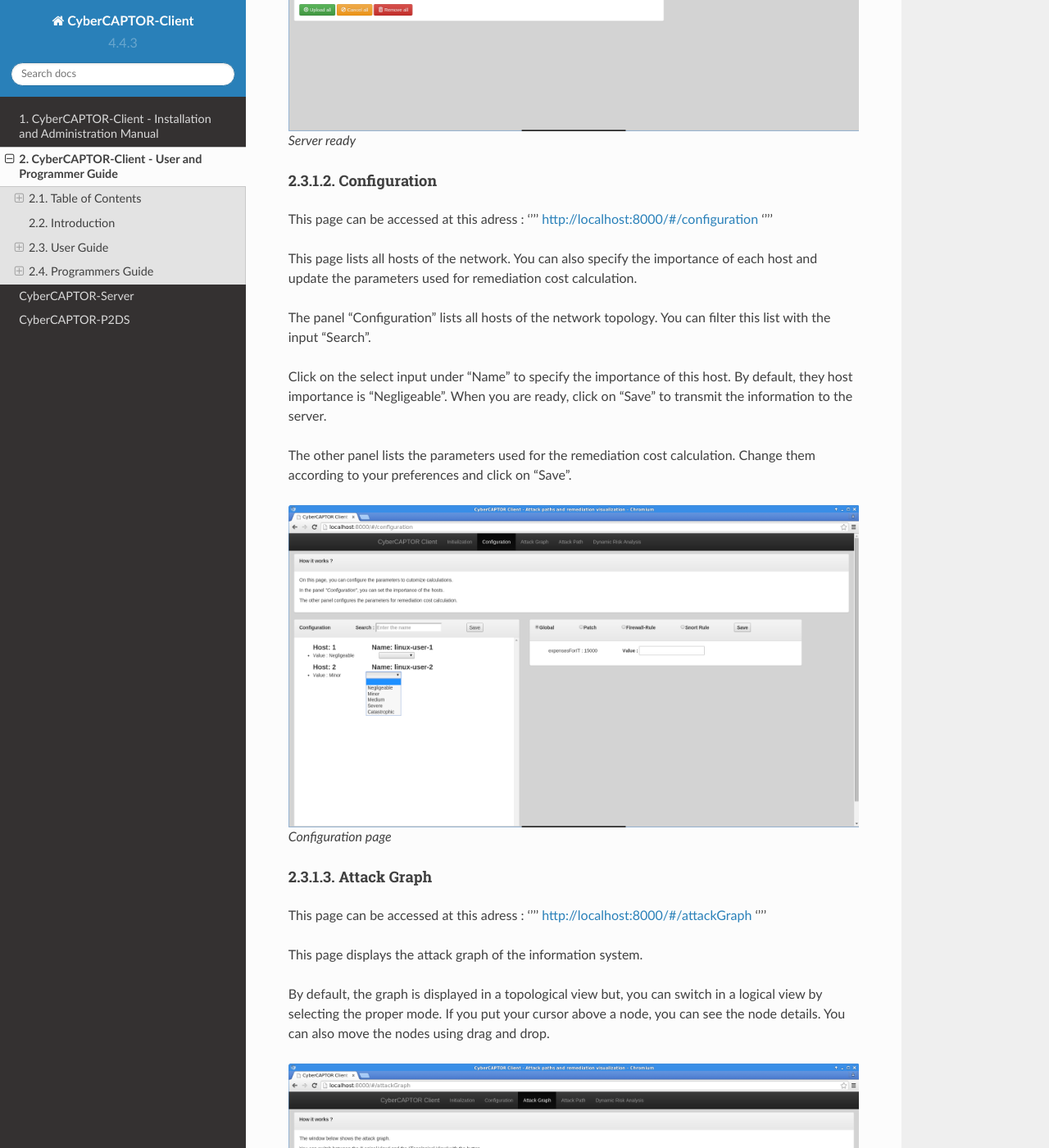
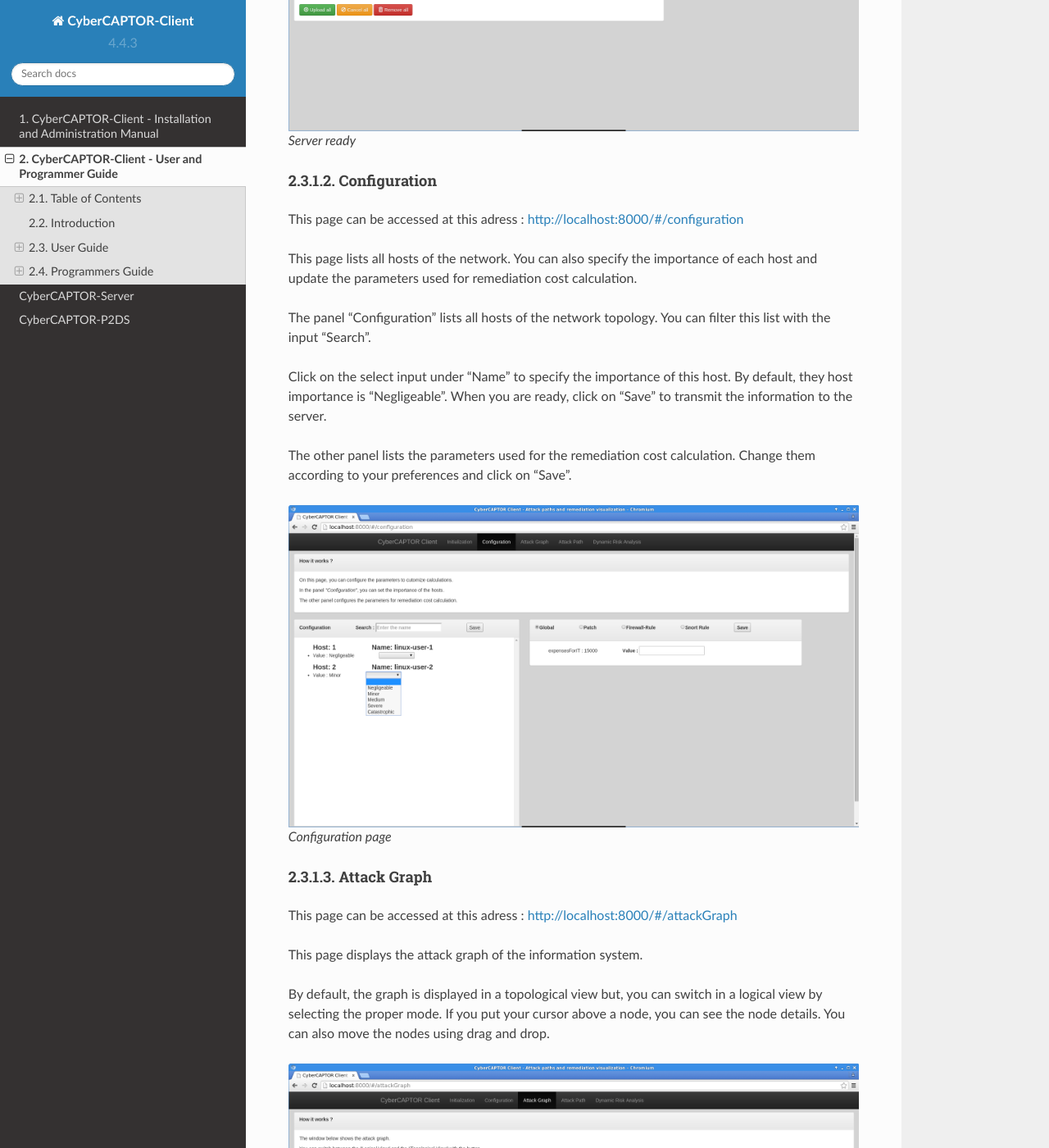
Before and after one commit to fiware-cybercaptor/cybercaptor-client, a Sphinx documentation site: the page built from doc/UserAndProgrammersManual.rst, in a window 1280 px wide and 1400 px high, scrolled down 2410 px. Shown: the whole window at 82% size. Built offline with Sphinx 7.4.7 and the Read the Docs theme 2.0.0, drawn with Linux system fonts in a browser that asks for light colours; some of the changed text lies outside the part shown.

Commit message:
update documentation

```diff
--- a/doc/UserAndProgrammersManual.rst
+++ b/doc/UserAndProgrammersManual.rst
@@ -80,8 +80,7 @@
 Initialization
 ~~~~~~~~~~~~~~
 
-This page can be accessed at this adress : ''''
-http://localhost:8000/#/welcome ''''
+This page can be accessed at this adress : http://localhost:8000/#/welcome
 
 This page initializes the server with data provided in the topological
 XML file.
@@ -107,8 +106,7 @@
 Configuration
 ~~~~~~~~~~~~~
 
-This page can be accessed at this adress : ''''
-http://localhost:8000/#/configuration ''''
+This page can be accessed at this adress : http://localhost:8000/#/configuration
 
 This page lists all hosts of the network. You can also specify the
 importance of each host and update the parameters used for remediation
@@ -133,8 +131,7 @@
 Attack Graph
 ~~~~~~~~~~~~
 
-This page can be accessed at this adress : ''''
-http://localhost:8000/#/attackGraph ''''
+This page can be accessed at this adress : http://localhost:8000/#/attackGraph
 
 This page displays the attack graph of the information system.
 
@@ -151,8 +148,7 @@
 Attack Path
 ~~~~~~~~~~~
 
-This page can be accessed at this adress : ''''
-http://localhost:8000/#/attackPath ''''
+This page can be accessed at this adress : http://localhost:8000/#/attackPath
 
 This page displays the selected attack path, its attrition level and
 remediations.
@@ -191,8 +187,7 @@
 Remediation Simulation
 ~~~~~~~~~~~~~~~~~~~~~~
 
-This page can be accessed at this adress : ''''
-http://localhost:8000/#/simulation ''''
+This page can be accessed at this adress : http://localhost:8000/#/simulation
 
 This page display the simulation of a remediation on the whole attack
 graph.
@@ -213,8 +208,7 @@
 Dynamic Risk Analysis
 ~~~~~~~~~~~~~~~~~~~~~
 
-This page can be accessed at this adress : ''''
-http://localhost:8000/#/dynamicRiskAnalysis ''''
+This page can be accessed at this adress : http://localhost:8000/#/dynamicRiskAnalysis
 
 This page allow to visualize the currently happening attacks on your
 information system received by the server in IDMEF.
--- a/doc/index.rst
+++ b/doc/index.rst
@@ -27,10 +27,6 @@
    CyberCAPTOR-P2DS <http://cybercaptor.readthedocs.org/projects/cybercaptor-p2ds/en/latest/>
 
 
-
-
-
-
 Information about development is also available `in the README
 file <https://github.com/fiware-cybercaptor/cybercaptor-client/blob/master/README.md>`__.
 
```
